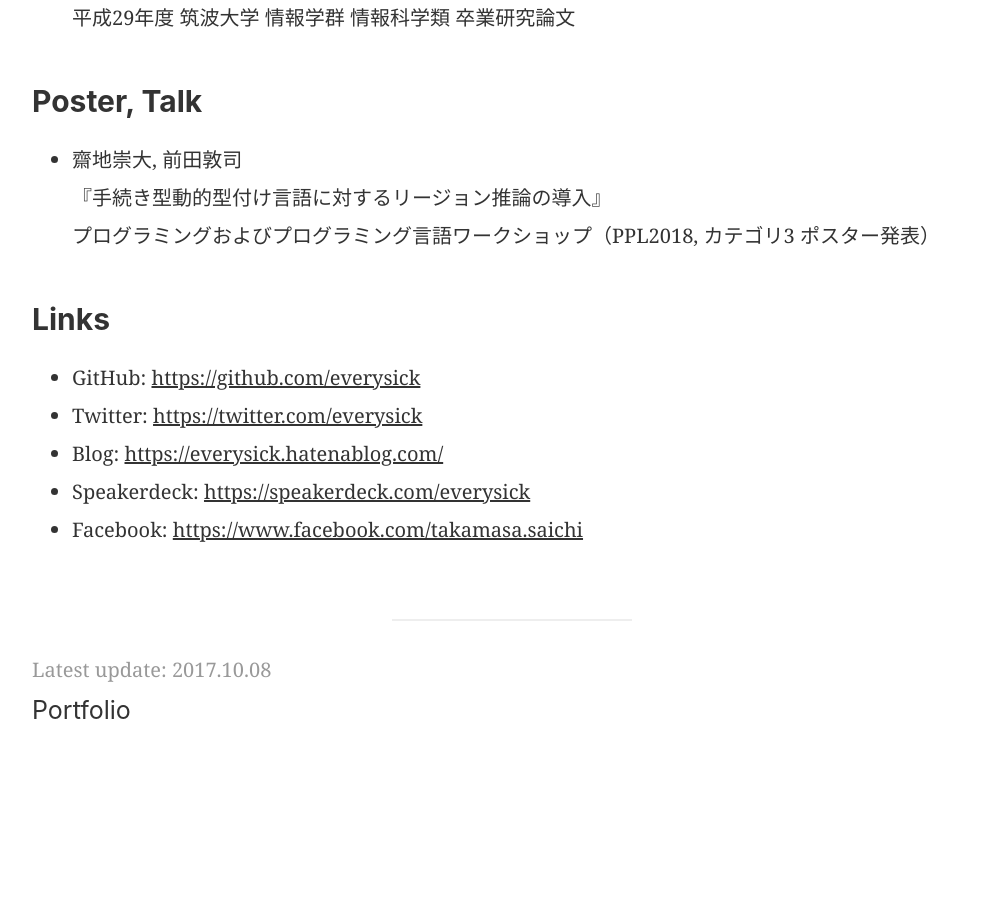
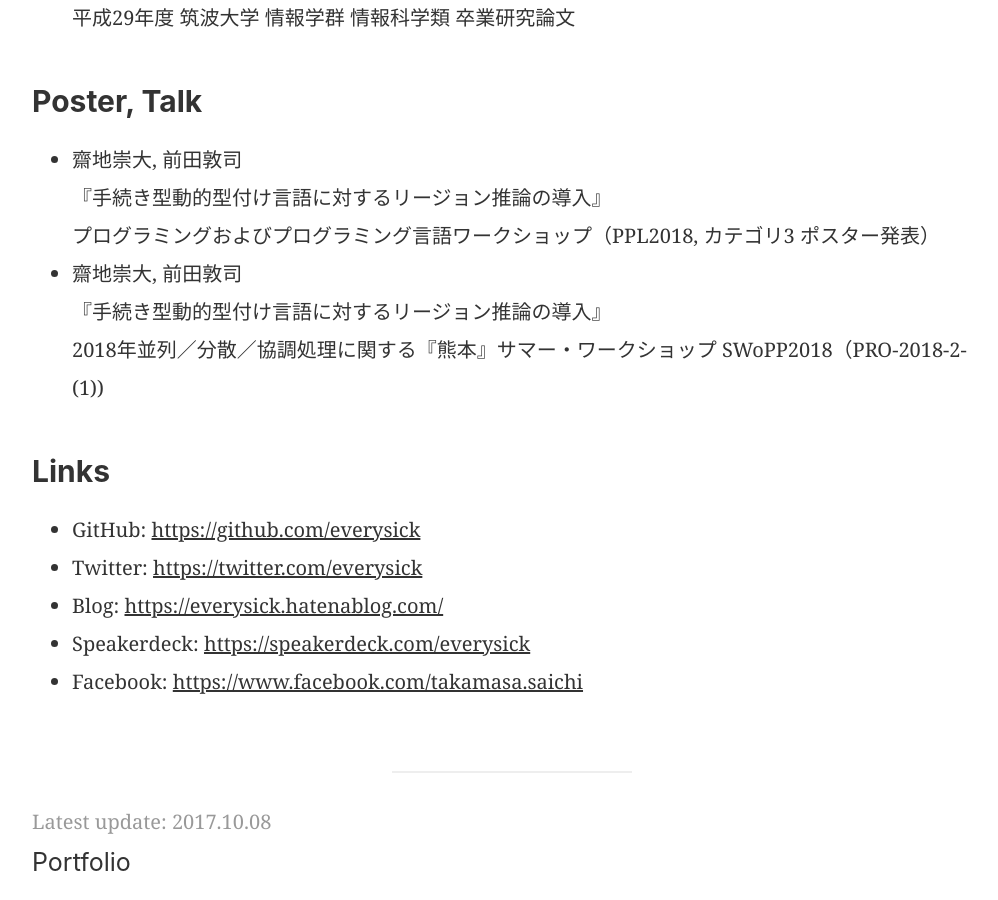
Before and after one commit to s4ichi/s4ichi.github.io, a Jekyll site: the page built from index.md, in a window 1280 px wide and 900 px high, scrolled down 2366 px. Shown: the whole window, without its empty margins (128-1126 px from the left). Built offline with Jekyll 4.4.1, drawn with Linux system fonts in a browser that asks for light colours; our own code applies the rules of GitHub Pages for plain Markdown files; comment, search, counter and statistics services are not loaded.

Commit message:
Update Poster&Talks section

```diff
--- a/index.md
+++ b/index.md
@@ -60,6 +60,9 @@
 - 齋地崇大, 前田敦司<br>
   『手続き型動的型付け言語に対するリージョン推論の導入』<br>
   プログラミングおよびプログラミング言語ワークショップ（PPL2018, カテゴリ3 ポスター発表）
+- 齋地崇大, 前田敦司<br>
+  『手続き型動的型付け言語に対するリージョン推論の導入』<br>
+  2018年並列／分散／協調処理に関する『熊本』サマー・ワークショップ SWoPP2018（PRO-2018-2-(1))
 
 ## Links
 
```
